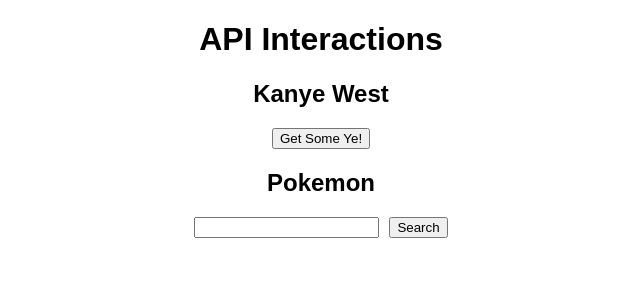
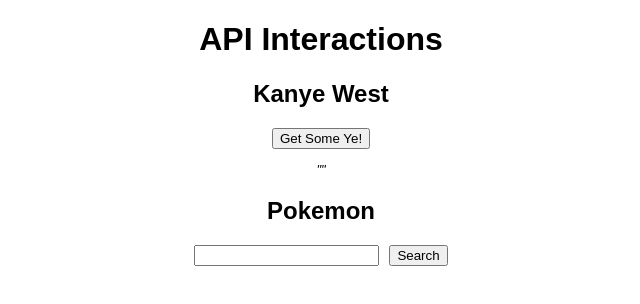
Before and after one commit to saagarshah99/api-interaction, a React (Create React App) app: page / in a window 1280 px wide. Shown: the top 304 px of the page, without its empty margins (319-959 px from the left). Built offline with nearby package versions, Linux system fonts and the light colour scheme; no server answers.

Commit message:
Improve Kanye quote output style

```diff
--- a/src/components/Kanye/Kanye.jsx
+++ b/src/components/Kanye/Kanye.jsx
@@ -20,7 +20,7 @@
 
             <button className="kanye___btn" onClick={getYeQuote}>Get Some Ye!</button>
 
-            <p className="kanye__quote">{yeQuote ? yeQuote : ""}</p>
+            <p className="kanye__quote">"{yeQuote ? yeQuote : ""}"</p>
         </section>
     )
 }
--- a/src/components/Kanye/Kanye.scss
+++ b/src/components/Kanye/Kanye.scss
@@ -0,0 +1,6 @@
+.kanye {
+    &__quote {
+        font-style: italic;
+        font-size: small;
+    }
+}
--- a/src/components/Pokemon/Pokemon.jsx
+++ b/src/components/Pokemon/Pokemon.jsx
@@ -49,8 +49,7 @@
                 </section>
 
                 <section className="pokemon__output-img">
-                    <img className="pokemon__sprite" alt={""}
-                    src={getPokemonImage(pokemon.sprites.back_default)} />
+                    <img src={getPokemonImage(pokemon.sprites.back_default)} alt={""} />
                 </section>
             </div>
         </section>
```
